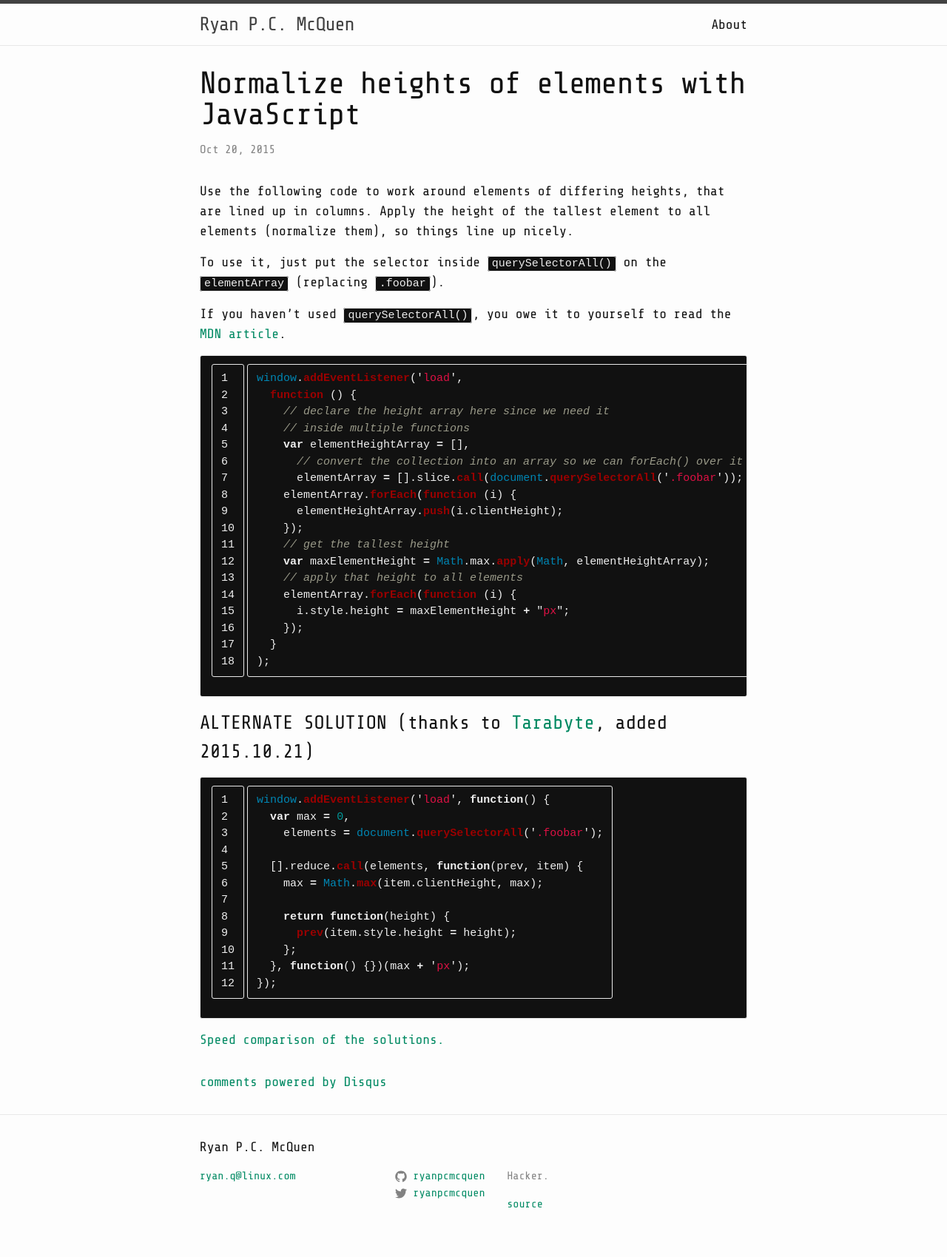
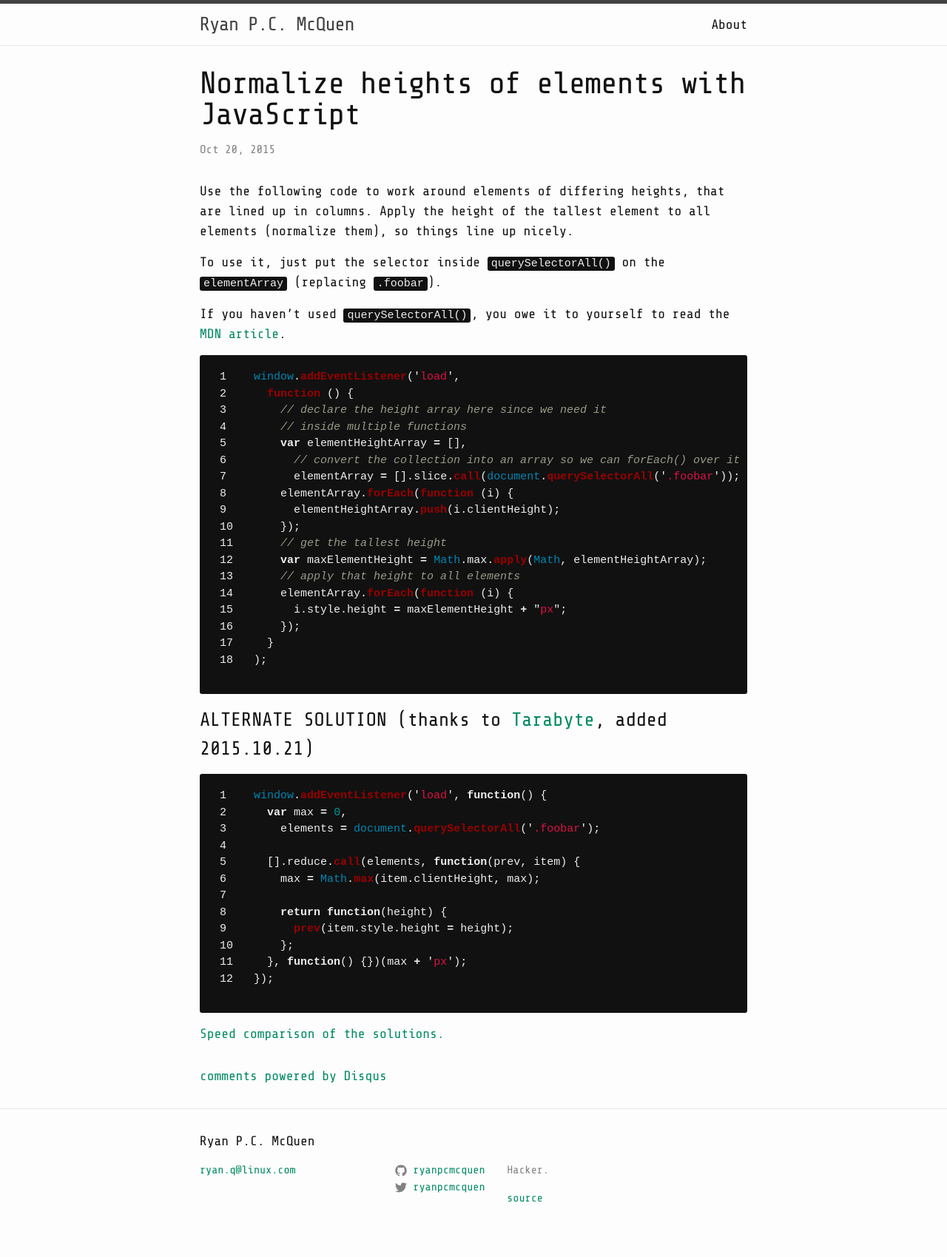
Before and after one commit to ryanpcmcquen/ryanpcmcquen.github.io, a Jekyll site: the page built from _posts/2015-10-20-normalize-element-heights.md, in a window 1280 px wide. Shown: the whole page at 74% size. Built offline with Jekyll 4.4.1, drawn with Linux system fonts in a browser that asks for light colours; comment, search, counter and statistics services are not loaded.

Commit message:
fix some more alignment issues

```diff
--- a/_sass/_base.scss
+++ b/_sass/_base.scss
@@ -128,7 +128,7 @@ blockquote {
 pre,
 code {
     font-size: 15px;
-    border: 1px solid $grey-color-light;
+    /* border: 1px solid $grey-color-light; */
     border-radius: 3px;
     background-color: #111111;
     color: #eeeeee;
@@ -137,6 +137,8 @@ code {
 .linenodiv pre, .linenodiv code {
   background-color: #222;
   color: #aaa;
+}
+.linenos {
   vertical-align: baseline;
 }
 
```
